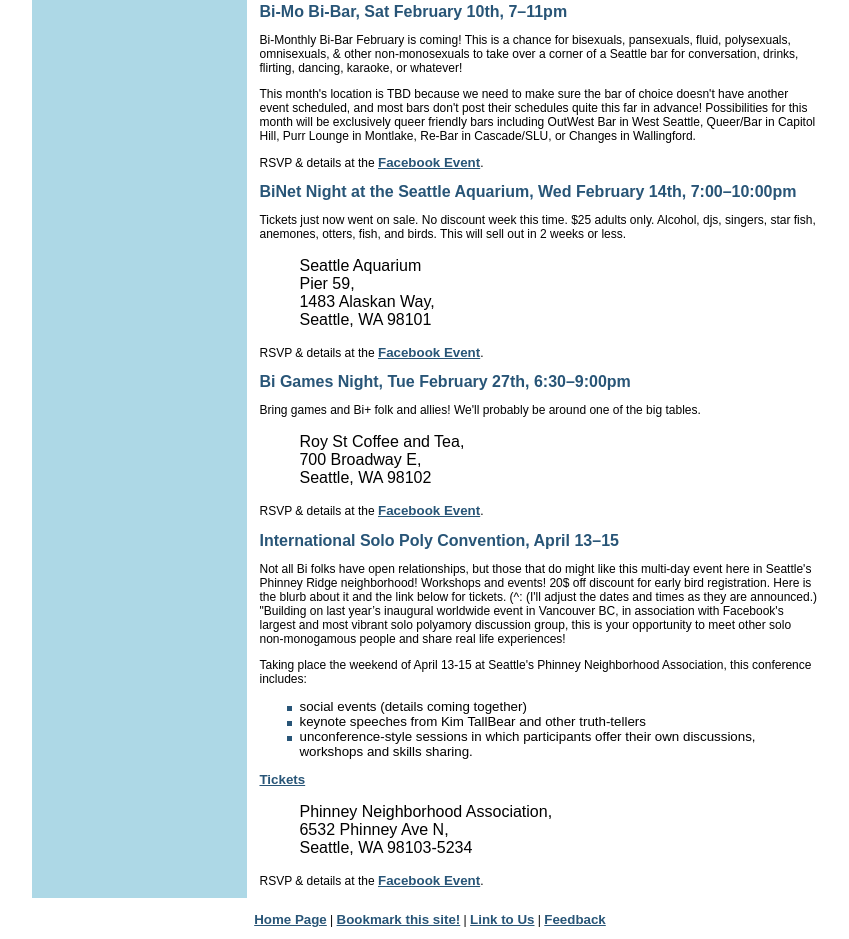
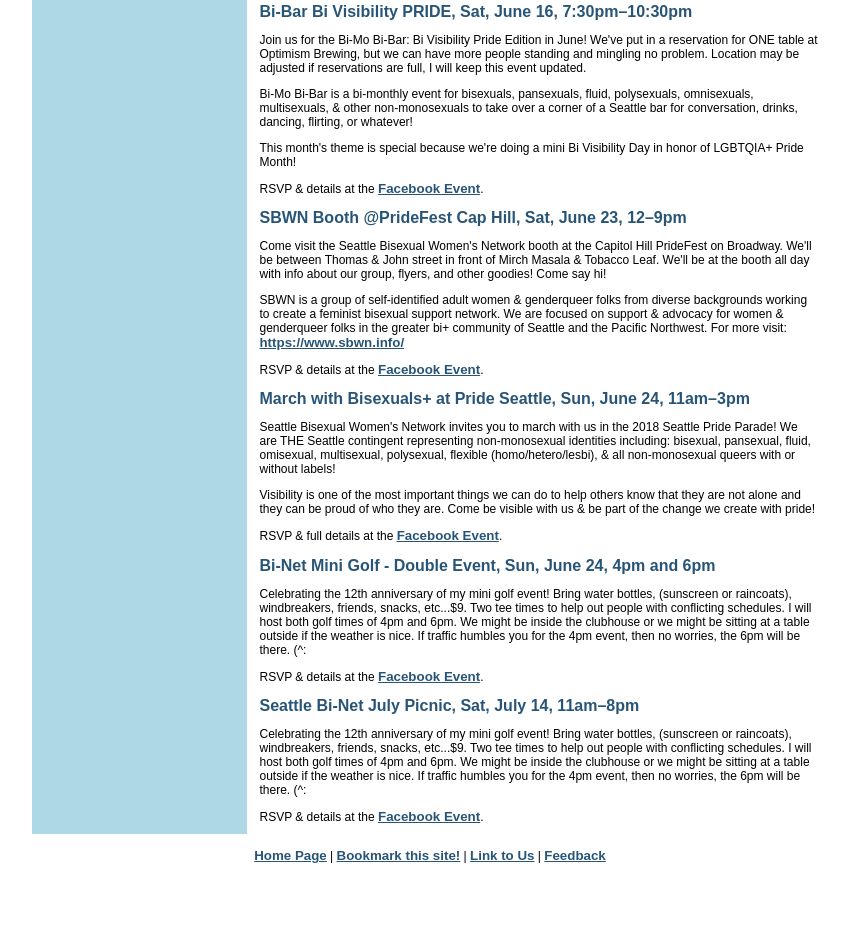
Before and after one commit to BiNetSeattle/binetseattle.github.io, a plain HTML site: page index.html in a window 1280 px wide. Shown: the part 587-1526 px from the top of the page, without its empty margins (210-1059 px from the left). After the commit the page ends 1462 px from the top, so only its background shows below. Drawn offline with Linux system fonts and the light colour scheme.

Commit message:
Pride events

```diff
--- a/index.html
+++ b/index.html
@@ -162,94 +162,79 @@
 events page</a>.
 </p>
 
-<h2>Bi-Mo Bi-Bar, Sat February 10th, 7–11pm</h2>
+<h2>Bi-Bar Bi Visibility PRIDE, Sat, June 16, 7:30pm–10:30pm</h2>
 
-<p>
-Bi-Monthly Bi-Bar February is coming! This is a chance for bisexuals,
-pansexuals, fluid, polysexuals, omnisexuals, & other non-monosexuals to take
-over a corner of a Seattle bar for conversation, drinks, flirting, dancing,
-karaoke, or whatever!</p>
+<p>Join us for the Bi-Mo Bi-Bar: Bi Visibility Pride Edition in June! We've put
+in a reservation for ONE table at Optimism Brewing, but we can have more
+people standing and mingling no problem. Location may be adjusted if
+reservations are full, I will keep this event updated.</p>
 
-<p>
-This month's location is TBD because we need to make sure the bar of choice
-doesn't have another event scheduled, and most bars don't post their
-schedules quite this far in advance! Possibilities for this month will be
-exclusively queer friendly bars including OutWest Bar in West Seattle,
-Queer/Bar in Capitol Hill, Purr Lounge in Montlake, Re-Bar in Cascade/SLU, or
-Changes in Wallingford.</p>
+<p>Bi-Mo Bi-Bar is a bi-monthly event for bisexuals, pansexuals, fluid,
+polysexuals, omnisexuals, multisexuals, &amp; other non-monosexuals to take over
+a corner of a Seattle bar for conversation, drinks, dancing, flirting, or
+whatever!</p>
+
+<p>This month's theme is special because we're doing a mini Bi Visibility Day in
+honor of LGBTQIA+ Pride Month!</p>
 
 <p>RSVP &amp; details at the
-<a href="https://www.facebook.com/events/154270701892999/" target="_blank">Facebook Event</a>.</p>
+<a href="https://www.facebook.com/events/380771129095974/" target="_blank">Facebook Event</a>.</p>
+
+<h2>SBWN Booth @PrideFest Cap Hill, Sat, June 23, 12–9pm</h2>
+
+<p>Come visit the Seattle Bisexual Women's Network booth at the Capitol Hill
+PrideFest on Broadway. We'll be between Thomas &amp; John street in front of
+Mirch Masala &amp; Tobacco Leaf. We'll be at the booth all day with info about
+our group, flyers, and other goodies! Come say hi!</p>
+
+<p>SBWN is a group of self-identified adult women &amp; genderqueer folks from
+diverse backgrounds working to create a feminist bisexual support network. We
+are focused on support &amp; advocacy for women &amp; genderqueer folks in the
+greater bi+ community of Seattle and the Pacific Northwest. For more visit:
+<a href="https://www.sbwn.info/">https://www.sbwn.info/</a></p>
+
+<p>RSVP &amp; details at the
+<a href="https://www.facebook.com/events/191333881507537/" target="_blank">Facebook Event</a>.</p>
 
 
-<h2>BiNet Night at the Seattle Aquarium, Wed February 14th, 7:00–10:00pm</h2>
+<h2>March with Bisexuals+ at Pride Seattle, Sun, June 24, 11am–3pm</h2>
 
-<p> Tickets just now went on sale. No discount week this time. $25 adults
-only. Alcohol, djs, singers, star fish, anemones, otters, fish, and birds.
-This will sell out in 2 weeks or less. </p>
+<p>Seattle Bisexual Women's Network invites you to march with us in the 2018
+Seattle Pride Parade! We are THE Seattle contingent representing
+non-monosexual identities including: bisexual, pansexual, fluid, omisexual,
+multisexual, polysexual, flexible (homo/hetero/lesbi), &amp; all non-monosexual
+queers with or without labels!</p>
 
-<blockquote>
-Seattle Aquarium<br/>
-Pier 59,<br/>
-1483 Alaskan Way,<br/>
-Seattle, WA 98101
-</blockquote>
+<p>Visibility is one of the most important things we can do to help others know
+that they are not alone and they can be proud of who they are. Come be
+visible with us &amp; be part of the change we create with pride!</p>
+
+<p>RSVP &amp; full details at the
+<a href="https://www.facebook.com/events/197131627591657/" target="_blank">Facebook Event</a>.</p>
+
+<h2>Bi-Net Mini Golf - Double Event, Sun, June 24, 4pm and 6pm</h2>
+
+<p>Celebrating the 12th anniversary of my mini golf event! Bring water bottles,
+(sunscreen or raincoats), windbreakers, friends, snacks, etc...$9. Two tee
+times to help out people with conflicting schedules. I will host both golf
+times of 4pm and 6pm. We might be inside the clubhouse or we might be sitting
+at a table outside if the weather is nice. If traffic humbles you for the 4pm
+event, then no worries, the 6pm will be there. (^:</p>
 
 <p>RSVP &amp; details at the
-<a href="https://www.facebook.com/events/1327993180638160/" target="_blank">Facebook Event</a>.</p>
+<a href="https://www.facebook.com/events/941548539343840/" target="_blank">Facebook Event</a>.</p>
 
+<h2>Seattle Bi-Net July Picnic, Sat, July 14, 11am–8pm</h2>
 
-<h2>Bi Games Night, Tue February 27th, 6:30–9:00pm</h2>
-
-<p>
-Bring games and Bi+ folk and allies! We'll probably be around one of the big tables.
-</p>
-
-<blockquote>
-Roy St Coffee and Tea,<br>
-700 Broadway E,<br/>
-Seattle, WA 98102
-</blockquote>
+<p>Celebrating the 12th anniversary of my mini golf event! Bring water bottles,
+(sunscreen or raincoats), windbreakers, friends, snacks, etc...$9. Two tee
+times to help out people with conflicting schedules. I will host both golf
+times of 4pm and 6pm. We might be inside the clubhouse or we might be sitting
+at a table outside if the weather is nice. If traffic humbles you for the 4pm
+event, then no worries, the 6pm will be there. (^:</p>
 
 <p>RSVP &amp; details at the
-<a href="https://www.facebook.com/events/181234029311054/" target="_blank">Facebook Event</a>.</p>
-
-
-
-<h2>International Solo Poly Convention, April 13–15</h2>
-
-<p>
-Not all Bi folks have open relationships, but those that do might like this
-multi-day event here in Seattle's Phinney Ridge neighborhood! Workshops and
-events! 20$ off discount for early bird registration. Here is the blurb about
-it and the link below for tickets. (^: (I'll adjust the dates and times as
-they are announced.) "Building on last year’s inaugural worldwide event in
-Vancouver BC, in association with Facebook's largest and most vibrant solo
-polyamory discussion group, this is your opportunity to meet other solo
-non-monogamous people and share real life experiences!
-</p>
-
-<p>
-Taking place the weekend of April 13-15 at Seattle's Phinney Neighborhood
-Association, this conference includes:
-</p>
-
-<ul>
-<li>social events (details coming together)</li>
-<li>keynote speeches from Kim TallBear and other truth-tellers</li>
-<li>unconference-style sessions in which participants offer their own discussions, workshops and skills sharing.</li>
-</ul>
-
-<a href=https://www.eventbrite.com/e/soly-polyamory-conference-2018-tickets-38977509781>Tickets</a>
-
-<blockquote>
-Phinney Neighborhood Association,<br/>
-6532 Phinney Ave N,<br/>
-Seattle, WA 98103-5234
-</blockquote>
-
-<p>RSVP &amp; details at the
-<a href="https://www.facebook.com/events/1908098882853032/" target="_blank">Facebook Event</a>.</p>
+<a href="https://www.facebook.com/events/2183415971676468/" target="_blank">Facebook Event</a>.</p>
 
 
 
```
